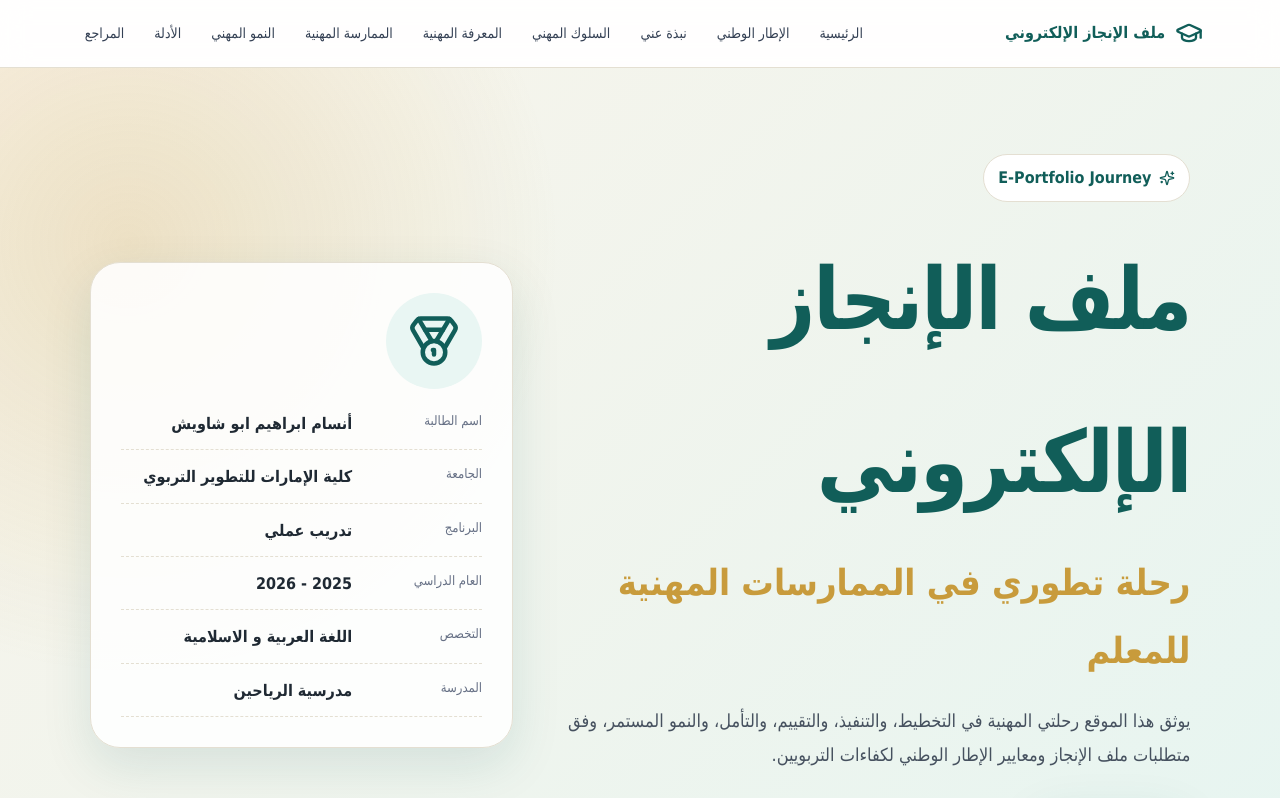
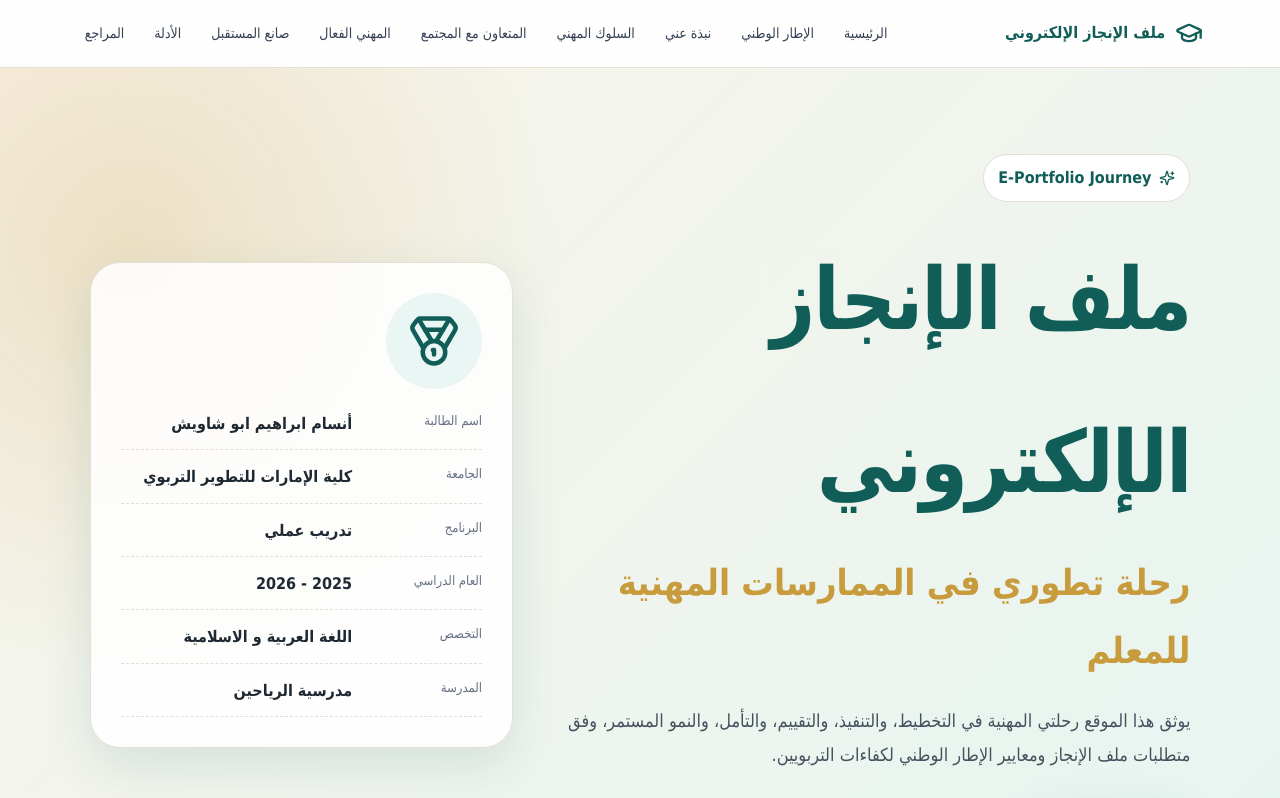
Before and after one commit to momkenanna/final, a Next.js app: page / in a window 1280 px wide. Shown: the top 798 px of the page. Built offline with nearby package versions, Linux system fonts and the light colour scheme.

Commit message:
update section titles: knowledge->community, practice->professional, growth->future

```diff
--- a/app/page.tsx
+++ b/app/page.tsx
@@ -17,9 +17,9 @@ const navItems = [
   ['الإطار الوطني', 'framework'],
   ['نبذة عني', 'about'],
   ['السلوك المهني', 'ethics'],
-  ['المعرفة المهنية', 'knowledge'],
-  ['الممارسة المهنية', 'practice'],
-  ['النمو المهني', 'growth'],
+  ['المتعاون مع المجتمع', 'knowledge'],
+  ['المهني الفعال', 'practice'],
+  ['صانع المستقبل', 'growth'],
   ['الأدلة', 'evidence'],
   ['المراجع', 'references'],
 ];
@@ -35,9 +35,9 @@ const slefItems = [
 
 const cards = [
   { icon: HeartHandshake, title: 'السلوك المهني والأخلاقي', text: 'الالتزام بالقيم المهنية، احترام المتعلمين، المحافظة على السرية، وبناء علاقات مهنية إيجابية.' },
-  { icon: BookOpen, title: 'المعرفة المهنية', text: 'فهم خصائص طلبة الصف الأول، والمحتوى اللغوي، واستراتيجيات التدريس المناسبة للمرحلة العمرية.' },
-  { icon: ClipboardCheck, title: 'الممارسة المهنية', text: 'تخطيط الدروس وتنفيذها وتقييم تعلم الطلبة باستخدام أدوات واضحة مرتبطة بمخرجات التعلم.' },
-  { icon: LineChart, title: 'النمو المهني', text: 'التأمل الذاتي، الاستفادة من التغذية الراجعة، والمشاركة في مجتمعات التعلم المهنية.' },
+  { icon: BookOpen, title: 'المتعاون مع المجتمع', text: 'فهم خصائص طلبة الصف الأول، والمحتوى اللغوي، واستراتيجيات التدريس المناسبة للمرحلة العمرية.' },
+  { icon: ClipboardCheck, title: 'المهني الفعال', text: 'تخطيط الدروس وتنفيذها وتقييم تعلم الطلبة باستخدام أدوات واضحة مرتبطة بمخرجات التعلم.' },
+  { icon: LineChart, title: 'صانع المستقبل', text: 'التأمل الذاتي، الاستفادة من التغذية الراجعة، والمشاركة في مجتمعات التعلم المهنية.' },
 ];
 
 const lessonPlans = [
@@ -116,7 +116,7 @@ export default function Home() {
       </section>
 
       <section id="framework" className="section soft-bg">
-        <SectionTitle eyebrow="الإطار الوطني" title="مواءمة الملف مع كفاءات التربويين" text="يعرض الملف الأدلة والتأملات وفق أربعة محاور رئيسية: السلوك المهني، المعرفة المهنية، الممارسة المهنية، والنمو المهني." />
+        <SectionTitle eyebrow="الإطار الوطني" title="مواءمة الملف مع كفاءات التربويين" text="يعرض الملف الأدلة والتأملات وفق أربعة محاور رئيسية: السلوك المهني والأخلاقي، المتعاون مع المجتمع، المهني الفعال، وصانع المستقبل." />
         <div className="card-grid four">
           {cards.map((card) => {
             const Icon = card.icon;
@@ -187,7 +187,7 @@ export default function Home() {
       </section>
 
       <section id="knowledge" className="section">
-        <SectionTitle eyebrow="المعيار الثاني" title="المعرفة المهنية" />
+        <SectionTitle eyebrow="المعيار الثاني" title="المتعاون مع المجتمع" />
         <div className="rich-text">
           <p>
             تظهر المعرفة المهنية من خلال فهمي لخصائص طلبة الصف الأول واحتياجاتهم اللغوية والنمائية. فالطلبة في هذه المرحلة يحتاجون إلى تعلم بصري وسمعي وحركي،
@@ -201,7 +201,7 @@ export default function Home() {
       </section>
 
       <section id="practice" className="section soft-bg">
-        <SectionTitle eyebrow="المعيار الثالث" title="الممارسة المهنية وخطط الدروس" text="توضح الخطط كيفية تحويل المعرفة المهنية إلى إجراءات تدريسية قابلة للتنفيذ والتقييم." />
+        <SectionTitle eyebrow="المعيار الثالث" title="المهني الفعال" text="توضح الخطط كيفية تحويل المعرفة المهنية إلى إجراءات تدريسية قابلة للتنفيذ والتقييم." />
         <div className="lesson-grid">
           {lessonPlans.map((lesson, index) => (
             <article className="lesson-card" key={lesson.title}>
@@ -216,7 +216,7 @@ export default function Home() {
 
       <section id="growth" className="section two-columns">
         <div>
-          <SectionTitle eyebrow="المعيار الرابع" title="النمو المهني والتأمل" />
+          <SectionTitle eyebrow="المعيار الرابع" title="صانع المستقبل" />
           <p>
             ساعدتني الملاحظات الصفية والتقييم الذاتي على الانتقال من التركيز على تنفيذ خطوات الدرس إلى التركيز على أثر التعلم.
             أصبحت أسأل نفسي بعد كل درس: ما الذي تعلمه الطلبة؟ ما الأدلة؟ من يحتاج إلى دعم؟ وكيف أعدل الدرس القادم؟
@@ -287,7 +287,7 @@ export default function Home() {
         <div>
           <h4>روابط سريعة</h4>
           <a href="#framework">الإطار الوطني</a>
-          <a href="#practice">الممارسة المهنية</a>
+          <a href="#practice">المهني الفعال</a>
           <a href="#evidence">الأدلة</a>
         </div>
       </footer>
```
